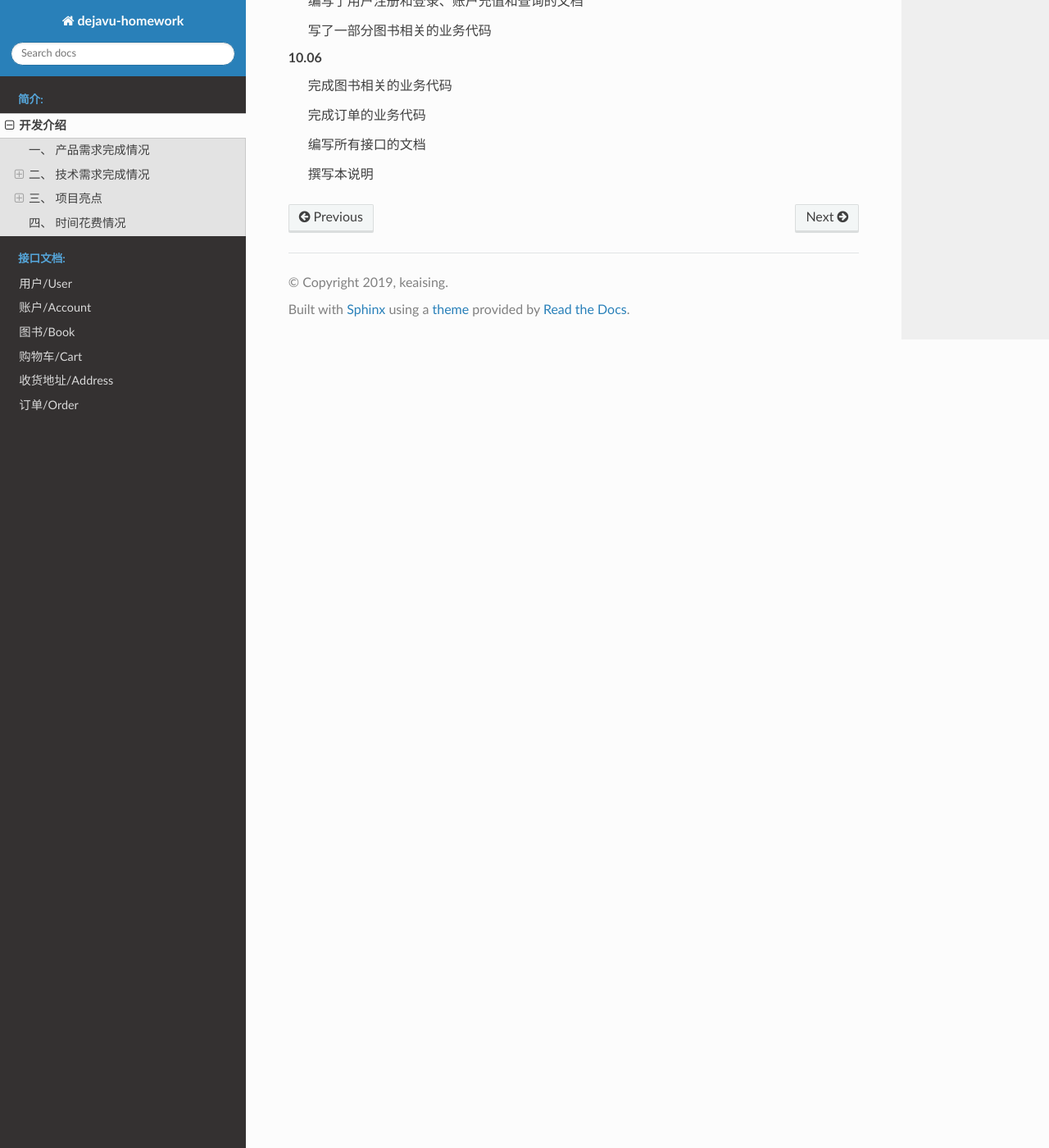
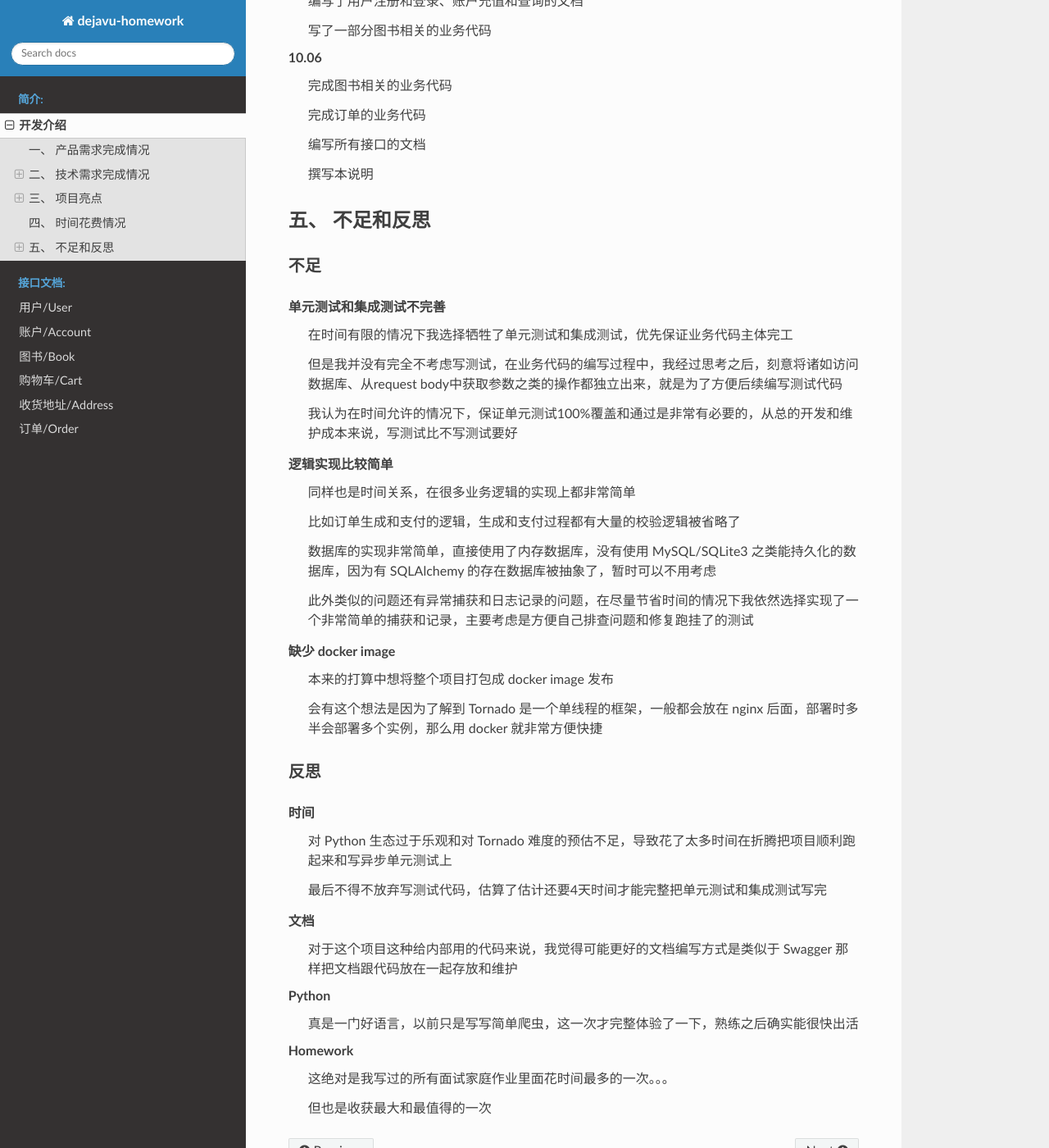
Before and after one commit to keaising/dejavu, a Sphinx documentation site: the page built from docs/source/intro.rst, in a window 1280 px wide and 1400 px high, scrolled down 3896 px. Shown: the whole window at 82% size. Built offline with Sphinx 7.4.7 and the Read the Docs theme 2.0.0, drawn with Linux system fonts in a browser that asks for light colours.

Commit message:
finish intro.

```diff
--- a/docs/source/intro.rst
+++ b/docs/source/intro.rst
@@ -176,3 +176,49 @@
     编写所有接口的文档
 
     撰写本说明
+
+五、 不足和反思
+*********************
+
+不足
++++++++++++++++++++++
+
+单元测试和集成测试不完善
+    在时间有限的情况下我选择牺牲了单元测试和集成测试，优先保证业务代码主体完工
+
+    但是我并没有完全不考虑写测试，在业务代码的编写过程中，我经过思考之后，刻意将诸如访问数据库、从request body中获取参数之类的操作都独立出来，就是为了方便后续编写测试代码
+
+    我认为在时间允许的情况下，保证单元测试100%覆盖和通过是非常有必要的，从总的开发和维护成本来说，写测试比不写测试要好
+
+逻辑实现比较简单
+    同样也是时间关系，在很多业务逻辑的实现上都非常简单
+
+    比如订单生成和支付的逻辑，生成和支付过程都有大量的校验逻辑被省略了
+
+    数据库的实现非常简单，直接使用了内存数据库，没有使用 MySQL/SQLite3 之类能持久化的数据库，因为有 SQLAlchemy 的存在数据库被抽象了，暂时可以不用考虑
+
+    此外类似的问题还有异常捕获和日志记录的问题，在尽量节省时间的情况下我依然选择实现了一个非常简单的捕获和记录，主要考虑是方便自己排查问题和修复跑挂了的测试
+
+缺少 docker image
+    本来的打算中想将整个项目打包成 docker image 发布
+
+    会有这个想法是因为了解到 Tornado 是一个单线程的框架，一般都会放在 nginx 后面，部署时多半会部署多个实例，那么用 docker 就非常方便快捷
+
+反思
++++++++++++++++++++++
+
+时间
+    对 Python 生态过于乐观和对 Tornado 难度的预估不足，导致花了太多时间在折腾把项目顺利跑起来和写异步单元测试上
+
+    最后不得不放弃写测试代码，估算了估计还要4天时间才能完整把单元测试和集成测试写完
+
+文档
+    对于这个项目这种给内部用的代码来说，我觉得可能更好的文档编写方式是类似于 Swagger 那样把文档跟代码放在一起存放和维护
+
+Python
+    真是一门好语言，以前只是写写简单爬虫，这一次才完整体验了一下，熟练之后确实能很快出活
+
+Homework
+    这绝对是我写过的所有面试家庭作业里面花时间最多的一次。。。
+
+    但也是收获最大和最值得的一次
```
